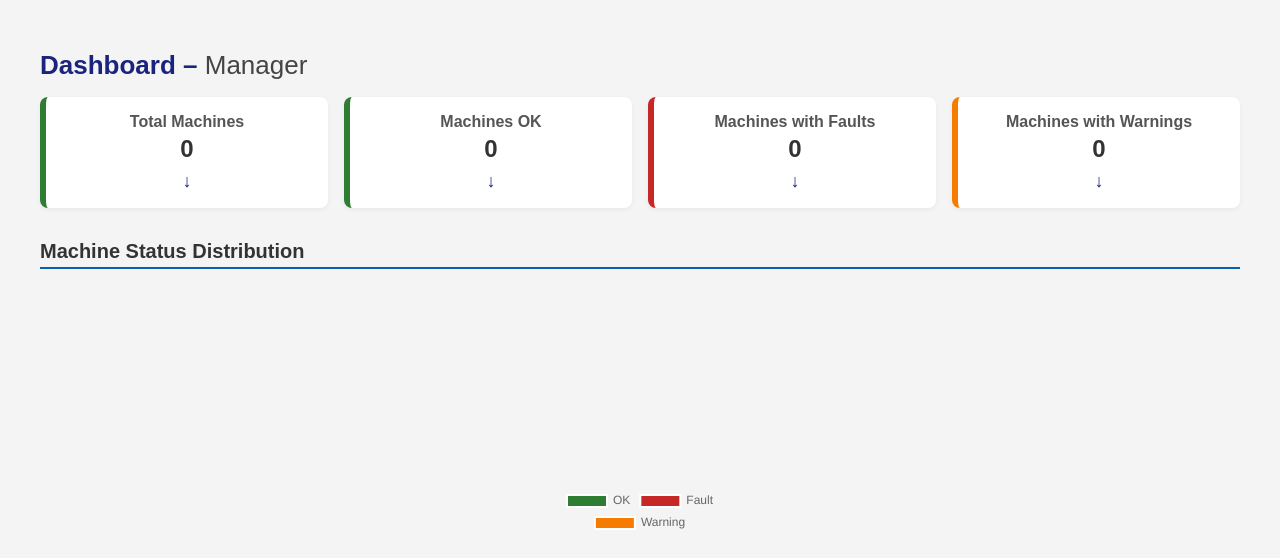
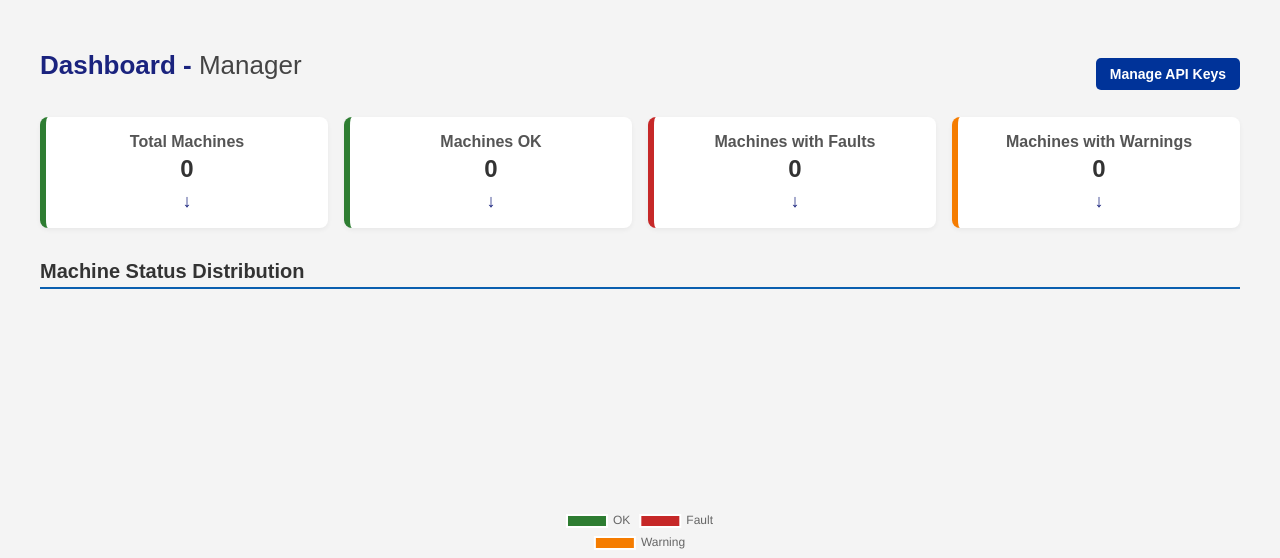
Before and after one commit to ChoKssa/EEN1037_Web_Application, a Django app: page /dashboard/ in a window 1280 px wide. Shown: the part 96-654 px from the top of the page. Run offline with Django 5.2, Linux system fonts and the light colour scheme; the visitor is signed in with stand-in values (Sample User, id 1); data comes from the database, SQL or seed files in the repository; data that the repository does not hold is empty.

Commit message:
Refactor fault management permissions and enhance dashboard UI: update user roles for fault closure, improve note handling, and add API key management button.

```diff
--- a/factory_tracking/users/static/users/css/dashboard.css
+++ b/factory_tracking/users/static/users/css/dashboard.css
@@ -1,5 +1,27 @@
 main {
 	padding: 50px 40px;
+}
+
+.section-title-with-button {
+	display: flex;
+	justify-content: space-between;
+	align-items: center;
+	margin-bottom: 20px;
+}
+
+.api-key-btn {
+	background-color: #003399;
+	color: white;
+	text-decoration: none;
+	padding: 8px 14px;
+	border-radius: 5px;
+	font-size: 14px;
+	font-weight: 600;
+	transition: background-color 0.2s ease;
+}
+
+.api-key-btn:hover {
+	background-color: #0d173d;
 }
 
 .collection-container {
--- a/factory_tracking/users/templates/users/dashboard.html
+++ b/factory_tracking/users/templates/users/dashboard.html
@@ -21,9 +21,15 @@
 {% block content %}
 <main>
   <section id="overview" class="card">
-    <h2 class="section-title">
-      Dashboard – <span class="role">{{ user.get_role_display }}</span>
-    </h2>
+    <div class="section-title-with-button">
+      <h2 class="section-title">
+        Dashboard - <span class="role">{{ user.get_role_display }}</span>
+      </h2>
+      {% if user_role == 'MANAGER' %}
+      <a href="{% url 'manage_api_keys' %}" class="api-key-btn">Manage API Keys</a>
+      {% endif %}
+    </div>
+
 
     {% if user_role == 'MANAGER' %}
     <!-- Manager View -->
--- a/factory_tracking/users/views.py
+++ b/factory_tracking/users/views.py
@@ -6,10 +6,9 @@ from django.contrib import messages
 from django.contrib.auth.decorators import login_required
 from django.views.decorators.http import require_POST
 from django.utils.http import url_has_allowed_host_and_scheme
-from machinery.models import Machine, Warning, Collection
+from machinery.models import Machine, Collection
 from users.models import UserRole
 from collections import defaultdict
-from django.db.models import Count
 import json
 from django.http import HttpResponseForbidden
 from django.contrib.auth.hashers import make_password
@@ -130,28 +129,22 @@ def create_user_or_edit(request):
     role = request.POST.get("role")
 
     if not username or role not in UserRole.values:
-        messages.error(request, "Invalid input data.")
-        return redirect("dashboard")
+        return HttpResponseForbidden("Invalid data provided.")
 
     if user_id:
         try:
-            print(f"Editing user with ID: {user_id}")
-            print(f"New username: {username}, email: {email}, role: {role}")
             user = User.objects.get(id=user_id)
             user.username = username
             user.email = email
             user.role = role
             user.save()
-            messages.success(request, "User updated successfully.")
         except User.DoesNotExist:
-            messages.error(request, "User not found.")
+            return HttpResponseForbidden("User not found.")
     else:
         if not password:
-            messages.error(request, "Password is required for new users.")
-            return redirect("dashboard")
-        print(f"Creating new user with username: {username}, email: {email}, role: {role}")
+            return HttpResponseForbidden("Password is required for new users.")
         if User.objects.filter(username=username).exists():
-            messages.error(request, "Username already exists.")
+            return HttpResponseForbidden("Username already exists.")
         else:
             User.objects.create(
                 username=username,
@@ -159,8 +152,6 @@ def create_user_or_edit(request):
                 password=make_password(password),
                 role=role
             )
-            messages.success(request, "User created successfully.")
-
     return redirect("dashboard")
 
 
@@ -176,8 +167,7 @@ def delete_user(request):
     try:
         user = User.objects.get(id=user_id)
         user.delete()
-        messages.success(request, "User deleted successfully.")
     except User.DoesNotExist:
-        messages.error(request, "User not found.")
+        return HttpResponseForbidden("User not found.")
 
     return redirect("dashboard")
```
Also changed, not shown: other parts of factory_tracking/users/static/users/css/dashboard.css (+6 -0 lines), other parts of factory_tracking/users/templates/users/dashboard.html (+2 -0 lines), factory_tracking/faults/views.py (+2 -8 lines).
